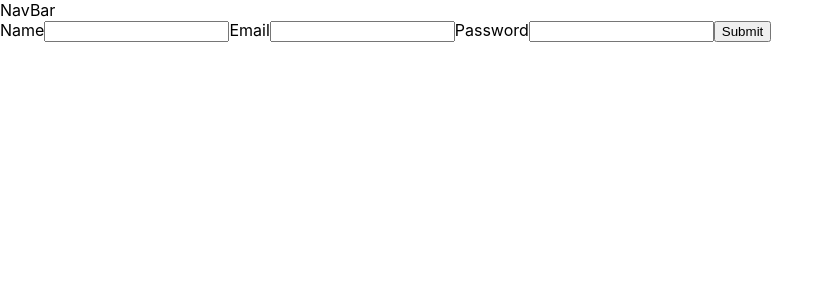
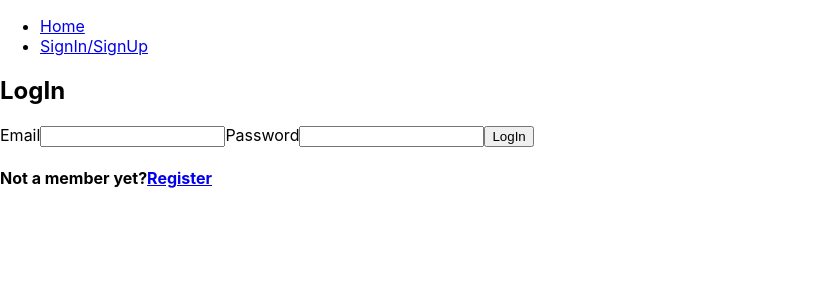
Before and after one commit to StelmakhM/contacts, a React (Create React App) app: page /login in a window 1280 px wide. Shown: the top 300 px of the page, without its empty margins (0-833 px from the left). Built offline with nearby package versions, Linux system fonts and the light colour scheme.

Commit message:
add router, links, forms markup

```diff
--- a/package.json
+++ b/package.json
@@ -11,6 +11,8 @@
     "react": "^18.2.0",
     "react-dom": "^18.2.0",
     "react-redux": "^8.0.5",
+    "react-router": "^6.7.0",
+    "react-router-dom": "^6.7.0",
     "react-scripts": "5.0.1",
     "web-vitals": "^2.1.4"
   },
--- a/src/App.js
+++ b/src/App.js
@@ -1,12 +1,19 @@
+import LoginForm from "./components/LoginForm/LoginForm";
 import RegisterForm from "./components/RegisterForm/RegisterForm";
 import SharedLayout from "./components/SharedLayout/SharedLayout";
+import { BrowserRouter, Route, Routes } from "react-router-dom";
 
 function App() {
 	return (
-		<>
-			<SharedLayout />
-			<RegisterForm />
-		</>
+		<BrowserRouter>
+			<Routes>
+				<Route path="/" element={<SharedLayout />}>
+					<Route path="register" element={<RegisterForm />} />
+					<Route path="login" element={<LoginForm />} />
+					<Route path="contacts" element={<div>contacts</div>} />
+				</Route>
+			</Routes>
+		</BrowserRouter>
 	);
 }
 
--- a/src/components/LoginForm/LoginForm.jsx
+++ b/src/components/LoginForm/LoginForm.jsx
@@ -1,9 +1,32 @@
+import { useDispatch } from "react-redux";
+import { Link } from "react-router-dom";
+import { logIn } from "../../redux/auth/authOperations";
 import FormRow from "../FormRow/FormRow";
 export default function LoginForm() {
+	const dispatch = useDispatch();
+
+	const handleSubmit = (event) => {
+		event.preventDefault();
+		const form = event.target;
+		const { email, password } = form.elements;
+		dispatch(
+			logIn({
+				email: email.value,
+				password: password.value,
+			})
+		);
+		form.reset();
+	};
 	return (
-		<form>
+		<form onSubmit={handleSubmit}>
+			<h2>LogIn</h2>
 			<FormRow name="email" type="email" labelText="Email" />
 			<FormRow name="password" type="password" labelText="Password" />
+			<button type="submit">LogIn</button>
+			<h4>
+				Not a member yet?
+				<Link to="/register">Register</Link>
+			</h4>
 		</form>
 	);
 }
--- a/src/components/Navbar/NavBar.jsx
+++ b/src/components/Navbar/NavBar.jsx
@@ -1,5 +1,19 @@
 import React from "react";
+import { Link } from "react-router-dom";
 
 export default function NavBar() {
-	return <div>NavBar</div>;
+	return (
+		<header>
+			<nav>
+				<ul>
+					<li>
+						<Link to="/">Home</Link>
+					</li>
+					<li>
+						<Link to="/register">SignIn/SignUp</Link>
+					</li>
+				</ul>
+			</nav>
+		</header>
+	);
 }
--- a/src/components/RegisterForm/RegisterForm.jsx
+++ b/src/components/RegisterForm/RegisterForm.jsx
@@ -1,4 +1,5 @@
 import { useDispatch } from "react-redux";
+import { Link } from "react-router-dom";
 import { register } from "../../redux/auth/authOperations";
 
 import FormRow from "../FormRow/FormRow";
@@ -20,10 +21,15 @@ export default function RegisterForm() {
 
 	return (
 		<form onSubmit={handleSubmit}>
+			<h2>Register</h2>
 			<FormRow name="name" type="text" labelText="Name" />
 			<FormRow name="email" type="email" labelText="Email" />
 			<FormRow name="password" type="password" labelText="Password" />
 			<button type="submit">Submit</button>
+			<h4>
+				Already a member?
+				<Link to="/login">LogIn</Link>
+			</h4>
 		</form>
 	);
 }
--- a/src/components/SharedLayout/SharedLayout.jsx
+++ b/src/components/SharedLayout/SharedLayout.jsx
@@ -1,10 +1,12 @@
 import React from "react";
+import { Outlet } from "react-router";
 import NavBar from "../Navbar/NavBar";
 
 export default function SharedLayout() {
 	return (
 		<div>
 			<NavBar />
+			<Outlet />
 		</div>
 	);
 }
--- a/src/redux/auth/authOperations.js
+++ b/src/redux/auth/authOperations.js
@@ -13,40 +13,31 @@ const clearAuthToken = () => {
 	axios.defaults.headers.common.Authorization = "";
 };
 
-export const register = createAsyncThunk("auth/register", (data, thunkAPI) => {
-	// try {
-	// 	const response = await axios.post("users/signup", userInfo);
-	// 	setAuthToken(response.data.token);
-	// 	return response.data;
-	// } catch (error) {
-	// 	thunkAPI.rejectWithValue(error);
-	// }
-	return axios
-		.post("users/signup", data)
-		.then((response) => {
+export const register = createAsyncThunk(
+	"auth/register",
+	async (userInfo, thunkAPI) => {
+		try {
+			const response = await axios.post("users/signup", userInfo);
 			setAuthToken(response.data.token);
-			console.log(response.data);
 			return response.data;
-		})
-		.catch((error) => thunkAPI.rejectWithValue(error));
-});
+		} catch (error) {
+			thunkAPI.rejectWithValue(error);
+		}
+	}
+);
 
-export const logIn = createAsyncThunk("auth/login", async (data, thunkAPI) => {
-	try {
-		const response = await axios.post("users/login", data);
-		setAuthToken(response.data.token);
-		return response.data;
-	} catch (error) {
-		thunkAPI.rejectWithValue(error);
+export const logIn = createAsyncThunk(
+	"auth/login",
+	async (userInfo, thunkAPI) => {
+		try {
+			const response = await axios.post("users/login", userInfo);
+			setAuthToken(response.data.token);
+			return response.data;
+		} catch (error) {
+			thunkAPI.rejectWithValue(error);
+		}
 	}
-	// axios
-	// 	.post("users/login", data)
-	// 	.then((response) => {
-	// 		setAuthToken(response.data.token);
-	// 		return response.data;
-	// 	})
-	// 	.catch((error) => thunkAPI.rejectWithValue(error));
-});
+);
 
 export const logOut = createAsyncThunk("auth/logout", async (_, thunkAPI) => {
 	try {
@@ -55,12 +46,6 @@ export const logOut = createAsyncThunk("auth/logout", async (_, thunkAPI) => {
 	} catch (error) {
 		thunkAPI.rejectWithValue(error);
 	}
-	// axios
-	// 	.post("users/logout")
-	// 	.then(() => {
-	// 		clearAuthToken();
-	// 	})
-	// 	.catch((error) => thunkAPI.rejectWithValue(error));
 });
 
 // export const refreshUser = createAsyncThunk(
```
Also changed, not shown: 1 other file (tests, documents, lock files or other folders).
